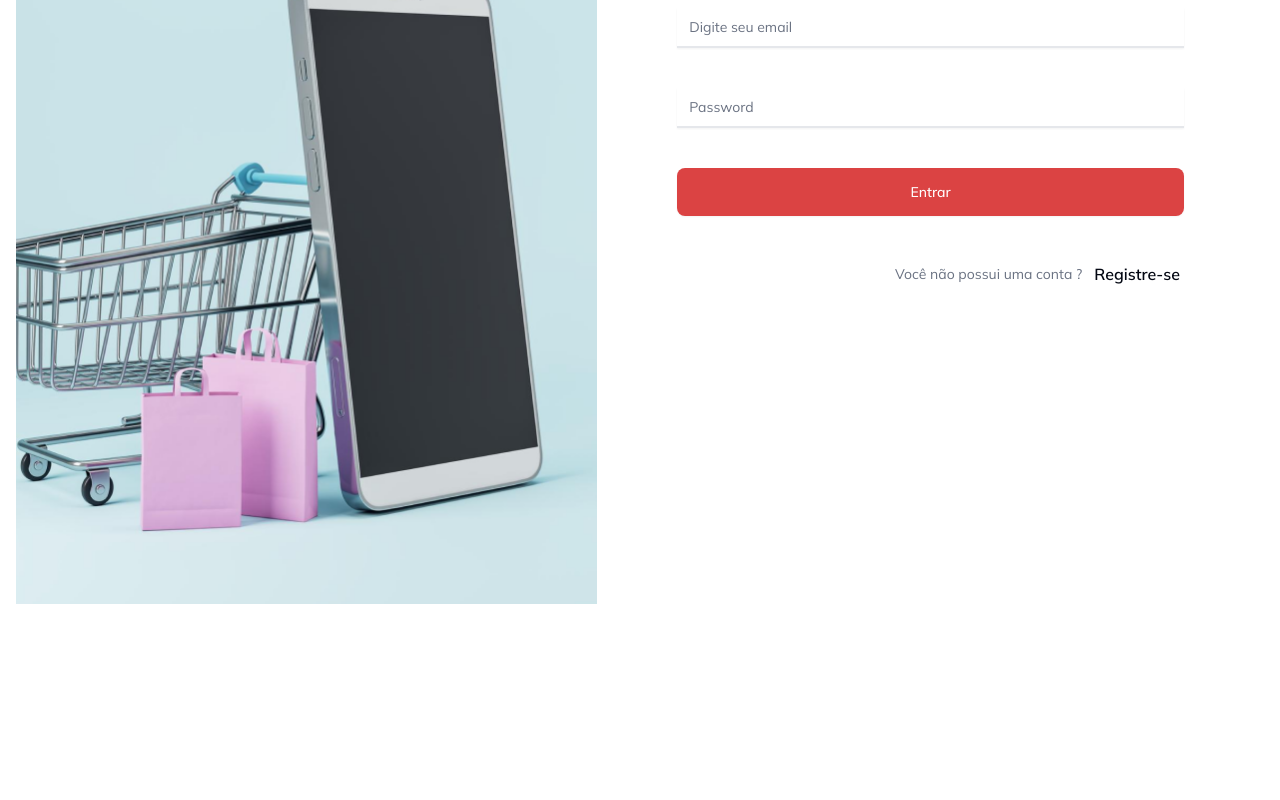
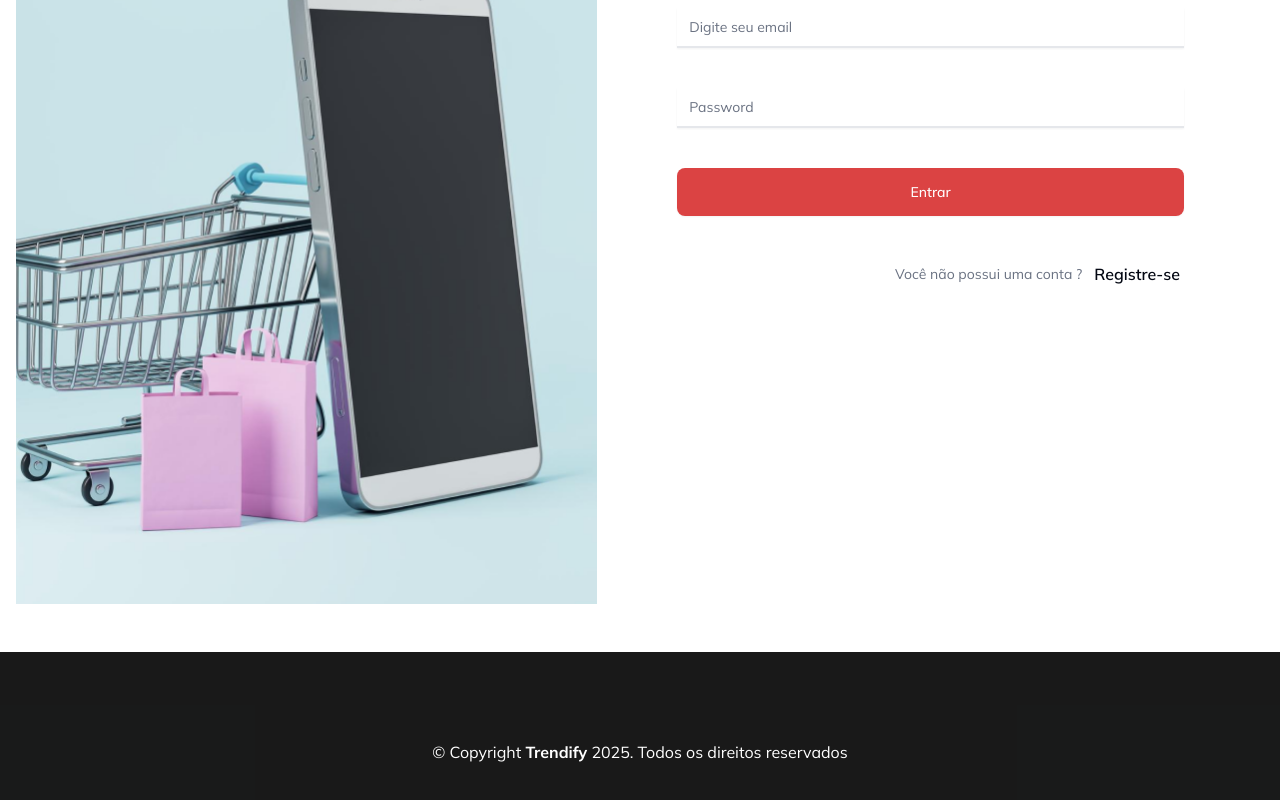
Before and after one commit to DevDaniloSants/trendify, a Next.js app: page /sign-in in a window 1280 px wide. Shown: the part 312-1112 px from the top of the page. Before the commit the page ends 932 px from the top, so only its background shows below. Built offline with nearby package versions, Linux system fonts and the light colour scheme; no server answers.

Commit message:
feat: add footer component

```diff
--- /dev/null
+++ b/app/_components/footer.tsx
@@ -0,0 +1,12 @@
+const Footer = () => {
+    return (
+        <footer className="mt-8 flex h-[200px] w-full items-center justify-center bg-black/90 text-white">
+            <p>
+                © Copyright <span className="font-bold">Trendify</span> 2025.
+                Todos os direitos reservados
+            </p>
+        </footer>
+    );
+};
+
+export default Footer;
--- a/app/layout.tsx
+++ b/app/layout.tsx
@@ -4,6 +4,7 @@ import './globals.css';
 import Navbar from './_components/navbar';
 import { AppProvider } from './_providers/app-provider';
 import { Toaster } from './_components/ui/sonner';
+import Footer from './_components/footer';
 
 const mulish = Mulish({
     subsets: ['latin-ext'],
@@ -27,6 +28,7 @@ export default function RootLayout({
                     <main className="mt-22 flex h-full w-dvw justify-center md:mt-30">
                         {children}
                     </main>
+                    <Footer />
                     <Toaster />
                 </AppProvider>
             </body>
```
